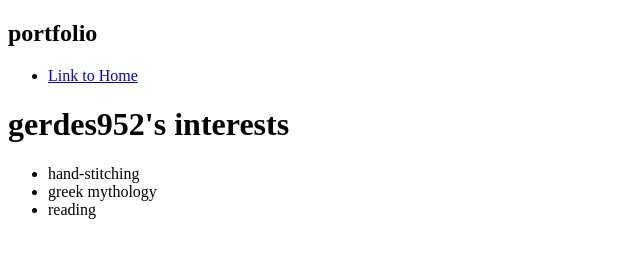
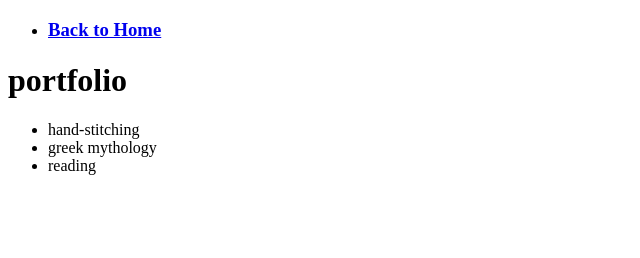
Before and after one commit to gerdes952/gerdes952.github.io, a plain HTML site: page portfolio.html in a window 1280 px wide. Shown: the whole page, without its empty margins (0-640 px from the left). Drawn offline with Linux system fonts and the light colour scheme.

Commit message:
add portfolio.html file

```diff
--- a/portfolio.html
+++ b/portfolio.html
@@ -16,20 +16,19 @@
             <nav>
               <main>
                   <div> </div>
-                     <h1> portfolio</h1>
+
 
                      <ul id="nav-ul">
                       <li class="nav-li">
-                      <a class="nav-a" href="index.html">Link to Home</a>
+                     <h3> <a class="nav-a" href="index.html">Back to Home</a> </h3>
                    </li>
 
 
                 </ul>
                     </div>
                   </main>
-                <h1>gerdes952's interests</h1>
 
-
+                  <h1> portfolio</h1>
 
              <ul>
               <li> hand-stitching </li>
```
